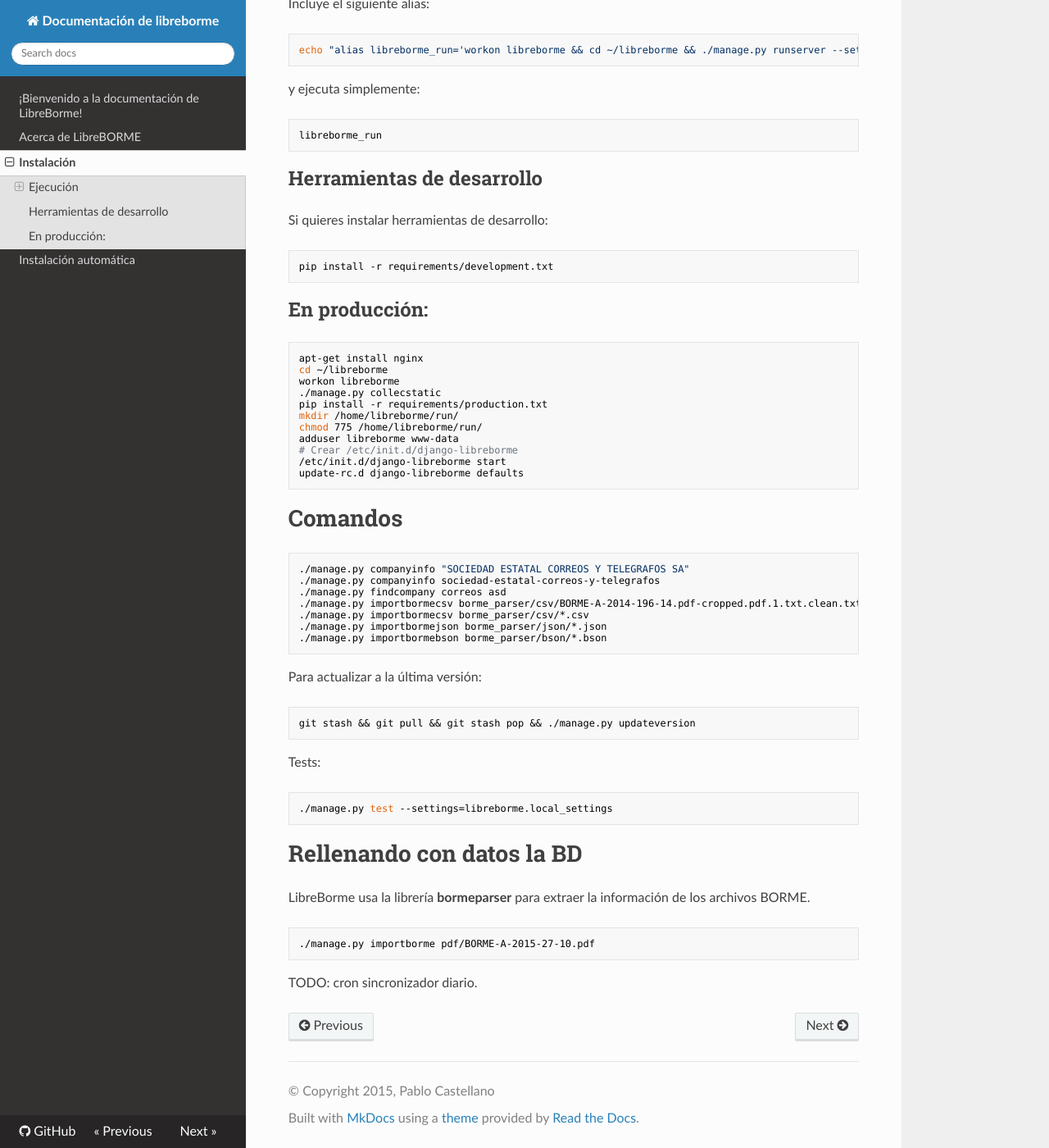
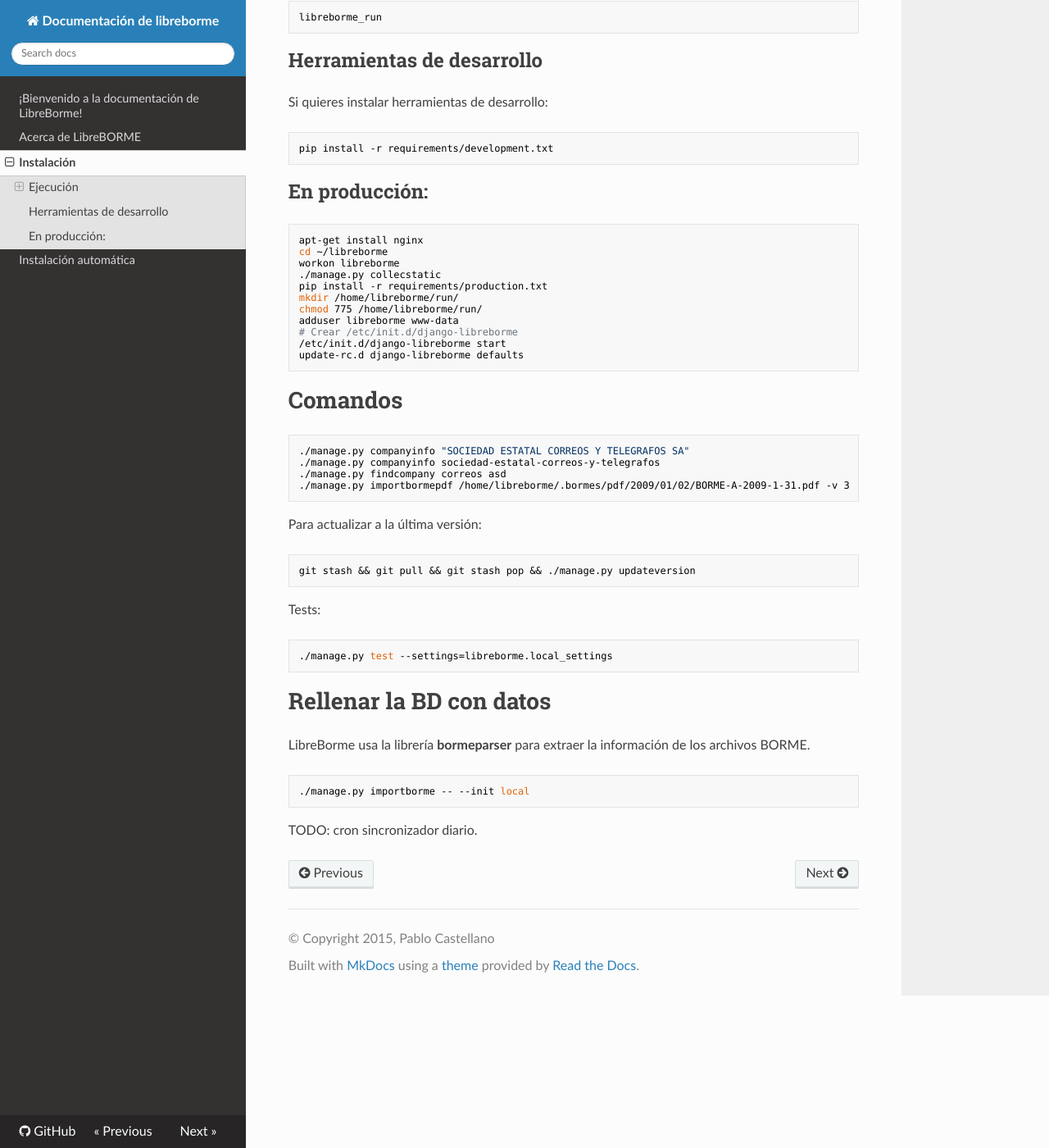
Before and after one commit to PabloCastellano/libreborme, an MkDocs documentation site: the page built from docs/installation.md, in a window 1280 px wide and 1400 px high, scrolled down 1105 px. Shown: the whole window at 82% size. Built offline with MkDocs 1.6.1, drawn with Linux system fonts in a browser that asks for light colours; nearby versions of some CDN libraries; old or Windows-style settings are respelled for this version of MkDocs; some of the changed text lies outside the part shown.

```diff
--- a/docs/installation.md
+++ b/docs/installation.md
@@ -48,7 +43,9 @@ Incluye el siguiente alias:
 y ejecuta simplemente:
 
     libreborme_run
+
 ## Herramientas de desarrollo
+
 Si quieres instalar herramientas de desarrollo:
 
     pip install -r requirements/development.txt
@@ -72,10 +69,7 @@ Si quieres instalar herramientas de desarrollo:
     ./manage.py companyinfo "SOCIEDAD ESTATAL CORREOS Y TELEGRAFOS SA"
     ./manage.py companyinfo sociedad-estatal-correos-y-telegrafos
     ./manage.py findcompany correos asd
-    ./manage.py importbormecsv borme_parser/csv/BORME-A-2014-196-14.pdf-cropped.pdf.1.txt.clean.txt.4c.csv
-    ./manage.py importbormecsv borme_parser/csv/*.csv
-    ./manage.py importbormejson borme_parser/json/*.json
-    ./manage.py importbormebson borme_parser/bson/*.bson
+    ./manage.py importbormepdf /home/libreborme/.bormes/pdf/2009/01/02/BORME-A-2009-1-31.pdf -v 3
 
 Para actualizar a la última versión:
 
@@ -85,10 +79,10 @@ Tests:
 
     ./manage.py test --settings=libreborme.local_settings
 
-# Rellenando con datos la BD
+# Rellenar la BD con datos
 
 LibreBorme usa la librería **bormeparser** para extraer la información de los archivos BORME.
 
-    ./manage.py importborme pdf/BORME-A-2015-27-10.pdf
+    ./manage.py importborme -- --init local
 
 TODO: cron sincronizador diario.
```
Also changed, not shown: other parts of docs/installation.md (+1 -6 lines), INSTALL.md (+6 -26 lines), 1 other file.
